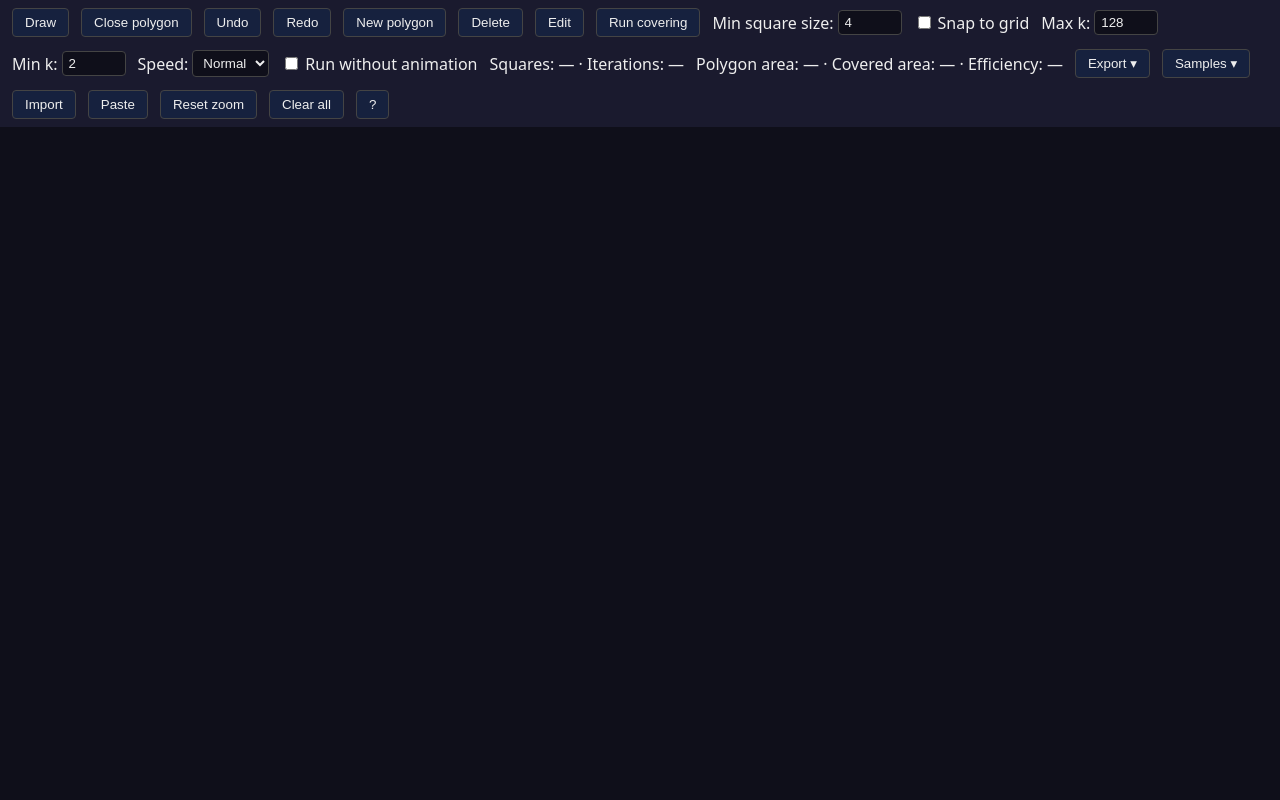
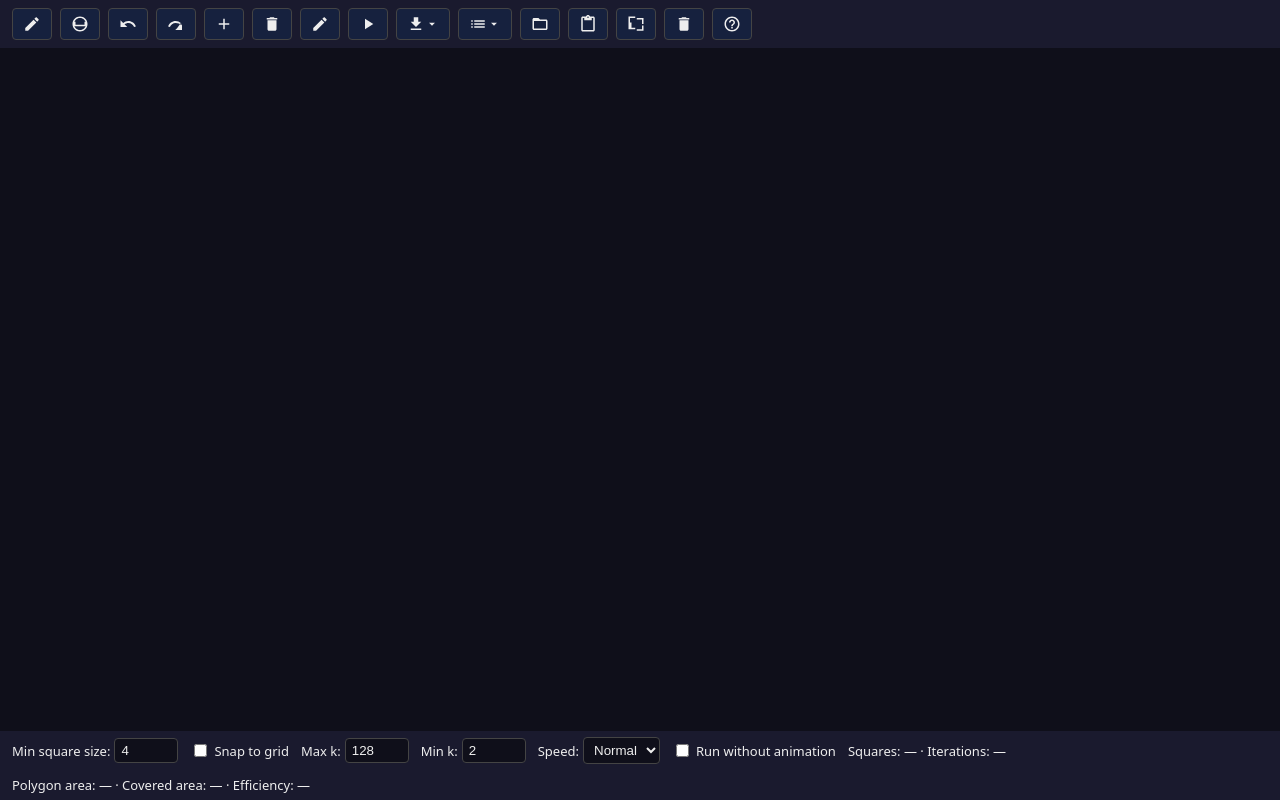
Before and after one commit to twalmsley/poly-cover, a website built with Vite: page index.html in a window 1280 px wide. Built offline with nearby package versions, Linux system fonts and the light colour scheme.

Commit message:
Fix #34: Layout overhaul – footer, canvas band, reset zoom, icon toolbar
- Split layout: header (toolbar) with action buttons only, footer with
  controls and stats (min square size, snap, max/min k, speed, instant run,
  square count, stats area). Canvas sits between with CSS variables.
- Replace toolbar button text with inline SVG icons and tooltips (title).
- Reset zoom uses canvas-wrap getBoundingClientRect() so fit respects
  the visible area between header and footer.
- Run button: swap icon (play/pause/computing) and set title/aria-label
  in updateRunButton().

```diff
--- a/index.html
+++ b/index.html
@@ -5,6 +5,10 @@
   <meta name="viewport" content="width=device-width, initial-scale=1.0" />
   <title>Polygon to Rectangles</title>
   <style>
+    :root {
+      --header-height: 48px;
+      --footer-height: 44px;
+    }
     * { box-sizing: border-box; }
     body { margin: 0; font-family: system-ui, sans-serif; overflow: hidden; }
     #toolbar {
@@ -12,7 +16,60 @@
       top: 0;
       left: 0;
       right: 0;
-      padding: 8px 12px;
+      min-height: var(--header-height);
+      padding: 0 12px;
+      background: #1a1a2e;
+      color: #eee;
+      display: flex;
+      align-items: center;
+      gap: 8px;
+      flex-wrap: wrap;
+      z-index: 10;
+    }
+    #toolbar button {
+      padding: 6px 10px;
+      border: 1px solid #444;
+      background: #16213e;
+      color: #eee;
+      border-radius: 4px;
+      cursor: pointer;
+      display: inline-flex;
+      align-items: center;
+      justify-content: center;
+    }
+    #toolbar button:hover { background: #0f3460; }
+    #toolbar button.active { background: #e94560; border-color: #e94560; }
+    #toolbar button svg { width: 18px; height: 18px; fill: currentColor; flex-shrink: 0; }
+    #toolbar button svg.spin { animation: spin 1s linear infinite; }
+    @keyframes spin { to { transform: rotate(360deg); } }
+    #toolbar label { display: flex; align-items: center; gap: 4px; }
+    #toolbar input[type="number"],
+    #footer input[type="number"] {
+      width: 64px;
+      padding: 4px 6px;
+      background: #0f0f1a;
+      border: 1px solid #444;
+      color: #eee;
+      border-radius: 4px;
+    }
+    #toolbar select,
+    #footer select {
+      padding: 4px 6px;
+      background: #0f0f1a;
+      border: 1px solid #444;
+      color: #eee;
+      border-radius: 4px;
+      cursor: pointer;
+    }
+    #toolbar input[type="checkbox"],
+    #footer input[type="checkbox"] { accent-color: #e94560; }
+    #footer {
+      position: fixed;
+      bottom: 0;
+      left: 0;
+      right: 0;
+      min-height: var(--footer-height);
+      padding: 6px 12px;
       background: #1a1a2e;
       color: #eee;
       display: flex;
@@ -21,34 +78,8 @@
       flex-wrap: wrap;
       z-index: 10;
     }
-    #toolbar button {
-      padding: 6px 12px;
-      border: 1px solid #444;
-      background: #16213e;
-      color: #eee;
-      border-radius: 4px;
-      cursor: pointer;
-    }
-    #toolbar button:hover { background: #0f3460; }
-    #toolbar button.active { background: #e94560; border-color: #e94560; }
-    #toolbar label { display: flex; align-items: center; gap: 4px; }
-    #toolbar input[type="number"] {
-      width: 64px;
-      padding: 4px 6px;
-      background: #0f0f1a;
-      border: 1px solid #444;
-      color: #eee;
-      border-radius: 4px;
-    }
-    #toolbar select {
-      padding: 4px 6px;
-      background: #0f0f1a;
-      border: 1px solid #444;
-      color: #eee;
-      border-radius: 4px;
-      cursor: pointer;
-    }
-    #toolbar input[type="checkbox"] { accent-color: #e94560; }
+    #footer label { display: flex; align-items: center; gap: 4px; font-size: 13px; }
+    #footer span { font-size: 13px; }
     #toolbar .dropdown { position: relative; }
     #toolbar .dropdown-content {
       display: none;
@@ -110,10 +141,10 @@
     #toast.show { opacity: 1; }
     #canvas-wrap {
       position: fixed;
-      top: 48px;
+      top: var(--header-height);
       left: 0;
       right: 0;
-      bottom: 0;
+      bottom: var(--footer-height);
       cursor: crosshair;
     }
     #canvas-wrap.pan { cursor: grab; }
@@ -128,24 +159,16 @@
 </head>
 <body>
   <div id="toolbar">
-    <button type="button" id="btn-draw" title="Draw (D)">Draw</button>
-    <button type="button" id="btn-close" title="Close polygon">Close polygon</button>
-    <button type="button" id="btn-undo" title="Undo last vertex or close (Ctrl+Z / ⌘Z)">Undo</button>
-    <button type="button" id="btn-redo" title="Redo (Ctrl+Shift+Z / ⌘⇧Z)">Redo</button>
-    <button type="button" id="btn-new" title="New polygon (N)">New polygon</button>
-    <button type="button" id="btn-delete" title="Delete selected polygon (Delete / Backspace)">Delete</button>
-    <button type="button" id="btn-edit" title="Edit selected polygon (or double-click)">Edit</button>
-    <button type="button" id="btn-run" title="Run covering (R)">Run covering</button>
-    <label>Min square size: <input type="number" id="min-size" min="1" max="200" value="4" /></label>
-    <label><input type="checkbox" id="snap-to-grid" title="Snap new vertices to grid (step = min square size)" /> Snap to grid</label>
-    <label>Max k: <input type="number" id="max-k" min="2" max="1024" value="128" title="Max k×k merge (tried by halving: k, k/2, k/4, …)" /></label>
-    <label>Min k: <input type="number" id="min-k" min="2" max="1024" value="2" title="Minimum k (halving stops at this)" /></label>
-    <label>Speed: <select id="speed-preset" title="Animation step delay"><option value="slow">Slow</option><option value="normal" selected>Normal</option><option value="fast">Fast</option></select></label>
-    <label><input type="checkbox" id="instant-run" title="Run to completion without animation" /> Run without animation</label>
-    <span id="square-count">Squares: —  ·  Iterations: —</span>
-    <span id="stats-area" title="Polygon union area, covered rectangle area, area per square (units²)">Polygon area: —  ·  Covered area: —  ·  Efficiency: —</span>
+    <button type="button" id="btn-draw" title="Draw (D)"><svg viewBox="0 0 24 24"><path d="M3 17.25V21h3.75L17.81 9.94l-3.75-3.75L3 17.25zM20.71 7.04c.39-.39.39-1.02 0-1.41l-2.34-2.34c-.39-.39-1.02-.39-1.41 0l-1.83 1.83 3.75 3.75 1.83-1.83z"/></svg></button>
+    <button type="button" id="btn-close" title="Close polygon"><svg viewBox="0 0 24 24"><path d="M18 9v4H6V9H4v6h16V9h-2z"/><path d="M12 2C6.48 2 2 6.48 2 12s4.48 10 10 10 10-4.48 10-10S17.52 2 12 2zm0 18c-4.41 0-8-3.59-8-8s3.59-8 8-8 8 3.59 8 8-3.59 8-8 8z"/></svg></button>
+    <button type="button" id="btn-undo" title="Undo last vertex or close (Ctrl+Z / ⌘Z)"><svg viewBox="0 0 24 24"><path d="M12.5 8c-2.65 0-5.05.99-6.9 2.6L2 7v9h9l-3.62-3.62c1.39-1.16 3.16-1.88 5.12-1.88 3.54 0 6.55 2.31 7.6 5.5l2.37-.78C21.08 11.03 17.15 8 12.5 8z"/></svg></button>
+    <button type="button" id="btn-redo" title="Redo (Ctrl+Shift+Z / ⌘⇧Z)"><svg viewBox="0 0 24 24"><path d="M18.4 10.6C16.55 8.99 14.15 8 11.5 8c-4.65 0-8.58 3.03-9.96 7.22L3.9 16c1.05-3.19 4.05-5.5 7.6-5.5 2.95 0 5.73 1.12 7.84 3.16L20 11v9h-9l2.4-2.4z"/></svg></button>
+    <button type="button" id="btn-new" title="New polygon (N)"><svg viewBox="0 0 24 24"><path d="M19 13h-6v6h-2v-6H5v-2h6V5h2v6h6v2z"/></svg></button>
+    <button type="button" id="btn-delete" title="Delete selected polygon (Delete / Backspace)"><svg viewBox="0 0 24 24"><path d="M6 19c0 1.1.9 2 2 2h8c1.1 0 2-.9 2-2V7H6v12zM19 4h-3.5l-1-1h-5l-1 1H5v2h14V4z"/></svg></button>
+    <button type="button" id="btn-edit" title="Edit selected polygon (or double-click)"><svg viewBox="0 0 24 24"><path d="M3 17.25V21h3.75L17.81 9.94l-3.75-3.75L3 17.25zM20.71 7.04c.39-.39.39-1.02 0-1.41l-2.34-2.34c-.39-.39-1.02-.39-1.41 0l-1.83 1.83 3.75 3.75 1.83-1.83z"/></svg></button>
+    <button type="button" id="btn-run" title="Run covering (R)"><svg viewBox="0 0 24 24"><path d="M8 5v14l11-7z"/></svg></button>
     <div class="dropdown" id="export-dropdown">
-      <button type="button" id="btn-export">Export ▾</button>
+      <button type="button" id="btn-export" title="Export"><svg viewBox="0 0 24 24"><path d="M19 9h-4V3H9v6H5l7 7 7-7zM5 18v2h14v-2H5z"/></svg><svg viewBox="0 0 24 24" style="width:14px;height:14px"><path d="M7 10l5 5 5-5z"/></svg></button>
       <div class="dropdown-content">
         <button type="button" id="export-polygons-json">Polygons (JSON)</button>
         <button type="button" id="export-rectangles-json">Rectangles (JSON)</button>
@@ -155,16 +178,16 @@
       </div>
     </div>
     <div class="dropdown" id="samples-dropdown">
-      <button type="button" id="btn-samples">Samples ▾</button>
+      <button type="button" id="btn-samples" title="Sample polygons"><svg viewBox="0 0 24 24"><path d="M3 13h2v-2H3v2zm0 4h2v-2H3v2zm0-8h2V7H3v2zm4 4h14v-2H7v2zm0 4h14v-2H7v2zM7 7v2h14V7H7z"/></svg><svg viewBox="0 0 24 24" style="width:14px;height:14px"><path d="M7 10l5 5 5-5z"/></svg></button>
       <div class="dropdown-content" id="samples-menu"></div>
     </div>
-    <button type="button" id="btn-import">Import</button>
-    <button type="button" id="btn-import-paste" title="Paste JSON from clipboard">Paste</button>
+    <button type="button" id="btn-import" title="Import from file"><svg viewBox="0 0 24 24"><path d="M20 6h-8l-2-2H4c-1.1 0-1.99.9-1.99 2L2 18c0 1.1.9 2 2 2h16c1.1 0 2-.9 2-2V8c0-1.1-.9-2-2-2zm0 12H4V8h16v10z"/></svg></button>
+    <button type="button" id="btn-import-paste" title="Paste JSON from clipboard"><svg viewBox="0 0 24 24"><path d="M19 2h-4.18C14.4.84 13.3 0 12 0c-1.3 0-2.4.84-2.82 2H5c-1.1 0-2 .9-2 2v16c0 1.1.9 2 2 2h14c1.1 0 2-.9 2-2V4c0-1.1-.9-2-2-2zm-7 0c.55 0 1 .45 1 1s-.45 1-1 1-1-.45-1-1 .45-1 1-1zm7 18H5V4h2v3h10V4h2v16z"/></svg></button>
     <input type="file" id="import-file" accept=".json,application/json" style="display: none" />
-    <button type="button" id="btn-reset-zoom" title="Fit content to 90% of view (Home)">Reset zoom</button>
-    <button type="button" id="btn-clear">Clear all</button>
+    <button type="button" id="btn-reset-zoom" title="Fit content to 90% of view (Home)"><svg viewBox="0 0 24 24"><path d="M4 4h7V2H2v9h2V4zm2 13v-7H2v9h9v-2H6zm16-5h-2V6h-7V4h9v9zm-2 2h2v7h-9v-2h7v-5z"/></svg></button>
+    <button type="button" id="btn-clear" title="Clear all"><svg viewBox="0 0 24 24"><path d="M6 19c0 1.1.9 2 2 2h8c1.1 0 2-.9 2-2V7H6v12zM19 4h-3.5l-1-1h-5l-1 1H5v2h14V4z"/></svg></button>
     <div class="dropdown" id="help-dropdown">
-      <button type="button" id="btn-help" title="Keyboard shortcuts">?</button>
+      <button type="button" id="btn-help" title="Keyboard shortcuts"><svg viewBox="0 0 24 24"><path d="M11 18h2v-2h-2v2zm1-16C6.48 2 2 6.48 2 12s4.48 10 10 10 10-4.48 10-10S17.52 2 12 2zm0 18c-4.41 0-8-3.59-8-8s3.59-8 8-8 8 3.59 8 8-3.59 8-8 8zm0-14c-2.21 0-4 1.79-4 4h2c0-1.1.9-2 2-2s2 .9 2 2c0 2-3 1.75-3 5h2c0-2.25 3-2.5 3-5 0-2.21-1.79-4-4-4z"/></svg></button>
       <div id="help-panel" class="dropdown-content" role="dialog" aria-label="Keyboard shortcuts">
         <p style="margin: 0 0 8px 0; font-weight: 600;">Shortcuts</p>
         <p style="margin: 0 0 4px 0;"><kbd>D</kbd> Toggle draw mode</p>
@@ -179,6 +202,16 @@
       </div>
     </div>
   </div>
+  <div id="footer">
+    <label>Min square size: <input type="number" id="min-size" min="1" max="200" value="4" /></label>
+    <label><input type="checkbox" id="snap-to-grid" title="Snap new vertices to grid (step = min square size)" /> Snap to grid</label>
+    <label>Max k: <input type="number" id="max-k" min="2" max="1024" value="128" title="Max k×k merge (tried by halving: k, k/2, k/4, …)" /></label>
+    <label>Min k: <input type="number" id="min-k" min="2" max="1024" value="2" title="Minimum k (halving stops at this)" /></label>
+    <label>Speed: <select id="speed-preset" title="Animation step delay"><option value="slow">Slow</option><option value="normal" selected>Normal</option><option value="fast">Fast</option></select></label>
+    <label><input type="checkbox" id="instant-run" title="Run to completion without animation" /> Run without animation</label>
+    <span id="square-count">Squares: —  ·  Iterations: —</span>
+    <span id="stats-area" title="Polygon union area, covered rectangle area, area per square (units²)">Polygon area: —  ·  Covered area: —  ·  Efficiency: —</span>
+  </div>
   <div id="toast" aria-live="polite"></div>
   <div id="canvas-wrap">
     <canvas id="c"></canvas>
--- a/js/main.js
+++ b/js/main.js
@@ -459,20 +459,35 @@ function redo() {
   updateDeleteEditButtons();
 }
 
+const RUN_ICONS = {
+  play: '<svg viewBox="0 0 24 24"><path d="M8 5v14l11-7z"/></svg>',
+  pause: '<svg viewBox="0 0 24 24"><path d="M6 19h4V5H6v14zm8-14v14h4V5h-4z"/></svg>',
+  computing: '<svg viewBox="0 0 24 24" class="spin"><path d="M12 4V1L8 5l4 4V6c3.31 0 6 2.69 6 6 0 1.01-.25 1.97-.7 2.8l1.46 1.46A7.93 7.93 0 0020 12c0-4.42-3.58-8-8-8zm0 14c-3.31 0-6-2.69-6-6 0-1.01.25-1.97.7-2.8L5.24 7.74A7.93 7.93 0 004 12c0 4.42 3.58 8 8 8v3l4-4-4-4v3z"/></svg>',
+};
+
 function updateRunButton() {
   if (!btnRun) return;
+  const iconSlot = btnRun.querySelector('svg');
   const instant = inputInstantRun?.checked ?? false;
   if (!state.coveringRunning) {
-    btnRun.textContent = 'Run covering';
+    if (iconSlot) iconSlot.outerHTML = RUN_ICONS.play;
+    btnRun.title = 'Run covering (R)';
+    btnRun.setAttribute('aria-label', 'Run covering');
     btnRun.disabled = false;
   } else if (instant) {
-    btnRun.textContent = 'Computing…';
+    if (iconSlot) iconSlot.outerHTML = RUN_ICONS.computing;
+    btnRun.title = 'Computing…';
+    btnRun.setAttribute('aria-label', 'Computing');
     btnRun.disabled = true;
   } else if (state.coveringPaused) {
-    btnRun.textContent = 'Resume';
+    if (iconSlot) iconSlot.outerHTML = RUN_ICONS.play;
+    btnRun.title = 'Resume (R)';
+    btnRun.setAttribute('aria-label', 'Resume covering');
     btnRun.disabled = false;
   } else {
-    btnRun.textContent = 'Pause';
+    if (iconSlot) iconSlot.outerHTML = RUN_ICONS.pause;
+    btnRun.title = 'Pause (R)';
+    btnRun.setAttribute('aria-label', 'Pause covering');
     btnRun.disabled = false;
   }
 }
@@ -779,21 +794,16 @@ btnClear.addEventListener('click', clearAll);
 function resetZoomView() {
   const bounds = getWorldBounds();
   const wrap = document.getElementById('canvas-wrap');
-  const toolbar = document.getElementById('toolbar');
+  // Wrap is sized between header and footer, so its rect is the visible canvas area.
   let viewport;
-  if (wrap && toolbar) {
-    const wrapRect = wrap.getBoundingClientRect();
-    const toolRect = toolbar.getBoundingClientRect();
-    const overlapTop = Math.max(0, toolRect.bottom - wrapRect.top);
-    if (overlapTop > 0 && overlapTop < wrapRect.height) {
-      const visibleHeight = wrapRect.height - overlapTop;
-      viewport = {
-        width: wrapRect.width,
-        height: visibleHeight,
-        centerX: wrapRect.width / 2,
-        centerY: overlapTop + visibleHeight / 2,
-      };
-    }
+  if (wrap) {
+    const rect = wrap.getBoundingClientRect();
+    viewport = {
+      width: rect.width,
+      height: rect.height,
+      centerX: rect.width / 2,
+      centerY: rect.height / 2,
+    };
   }
   canvasState.resetZoom(bounds, viewport);
   draw();
```
